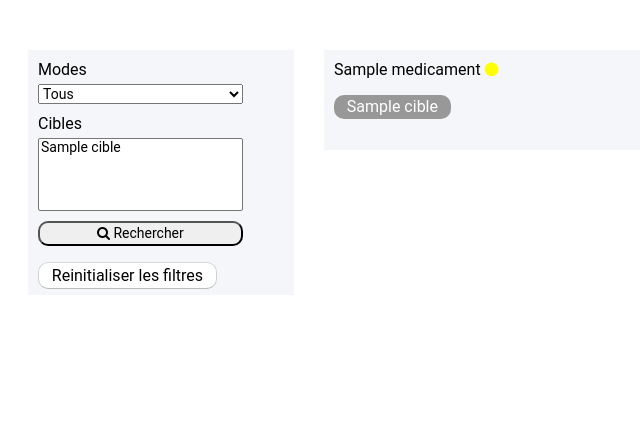
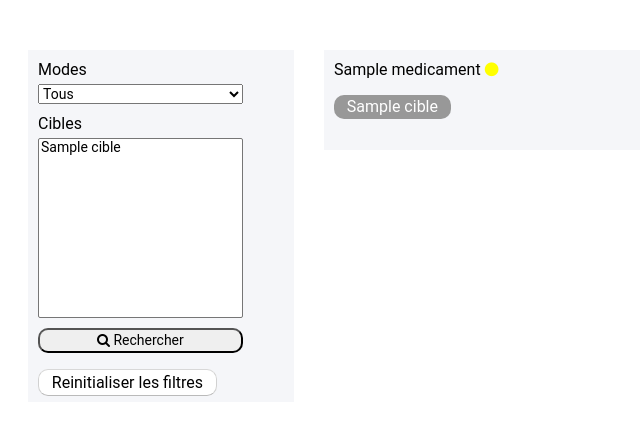
Before and after one commit to louiseGrandjonc/homeo, a Django app: page / in a window 1280 px wide; the page is wider, and only the part inside the window is pictured. Shown: the part 60-495 px from the top of that part, without its empty margins (0-640 px from the left). Run offline with Django 3.2, Linux system fonts and the light colour scheme; tables that the repository leaves empty hold one stand-in row (values such as "Sample post").

Commit message:
force height select

```diff
--- a/homeo/static/css/home.css
+++ b/homeo/static/css/home.css
@@ -166,3 +166,7 @@ form {
     border-style: solid;
     border-width: 1px;
 }
+
+#id_cibles {
+    height: 180px;
+}
```
